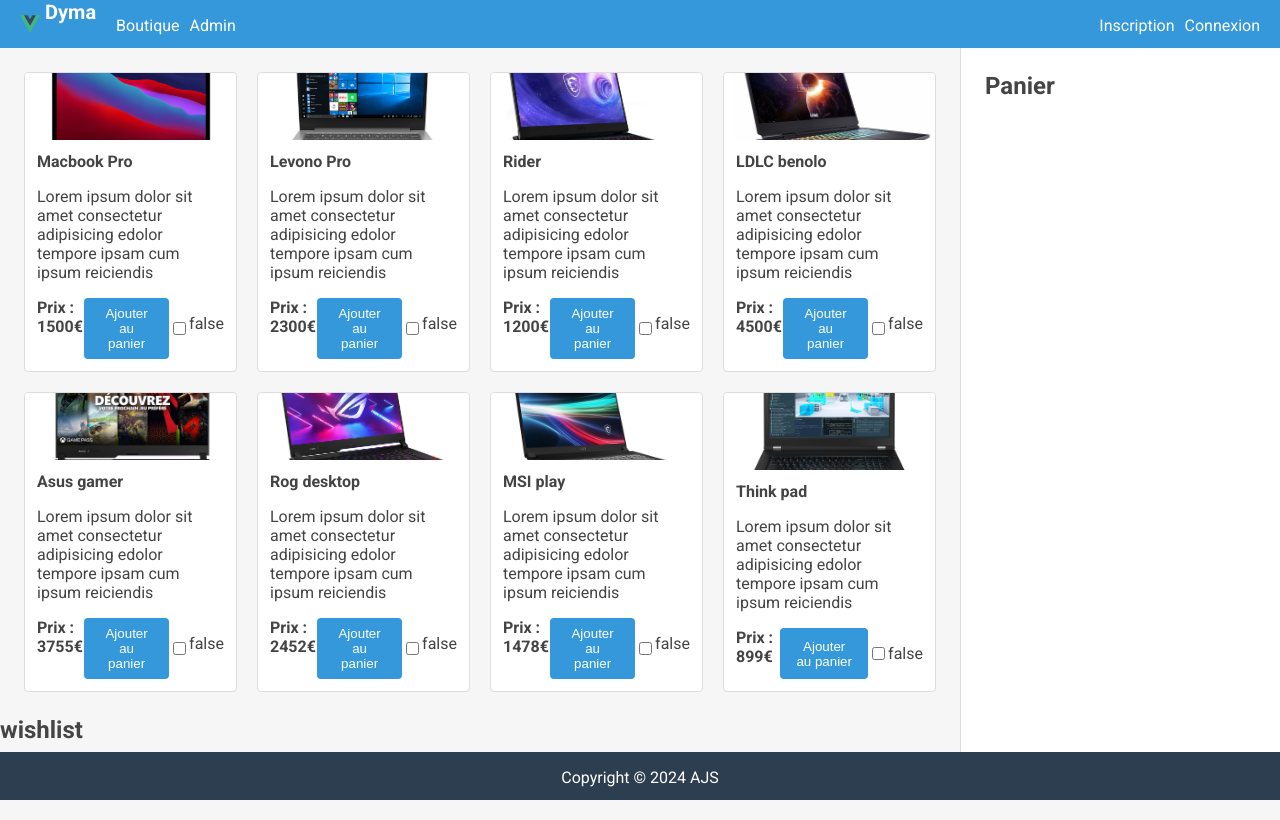
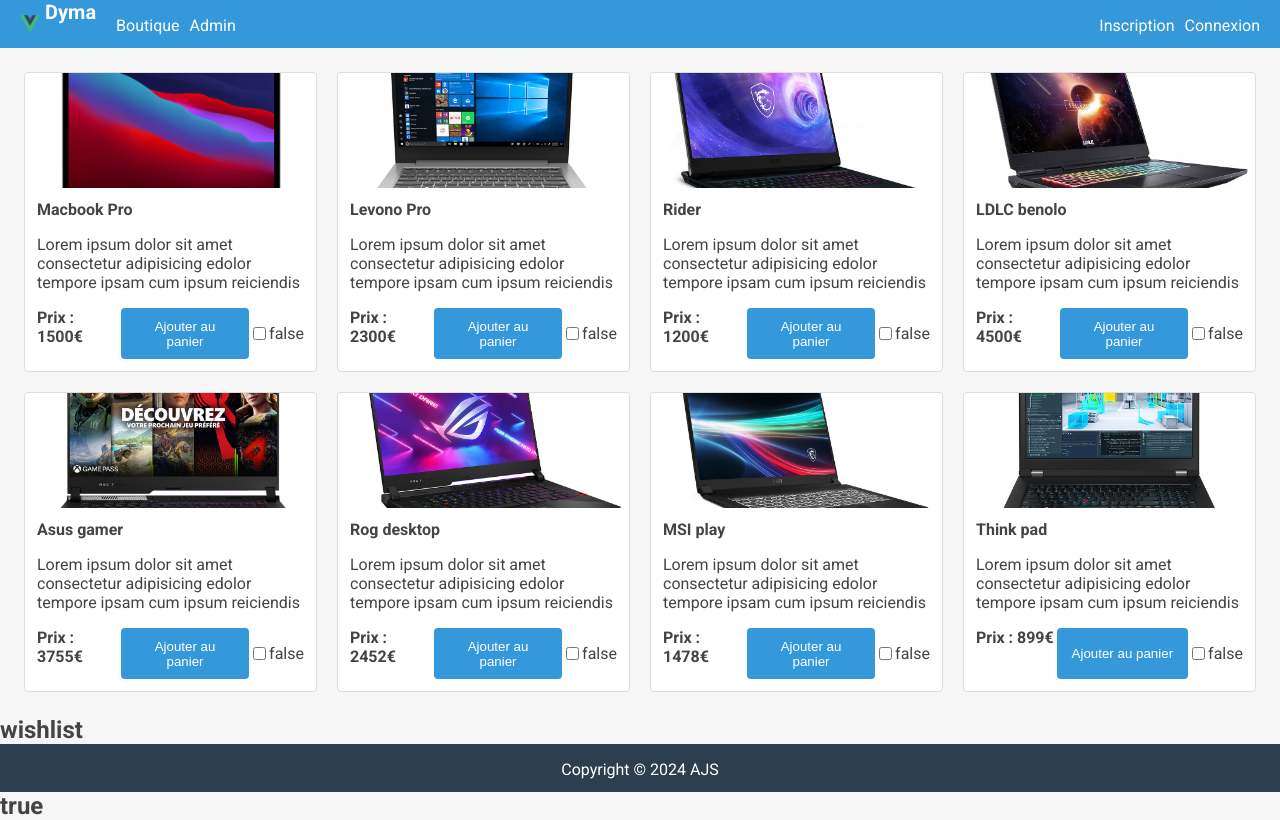
Before and after one commit to Antony-jacques/vue-ecommerce, a Vue app: page / in a window 1280 px wide. Built offline with nearby package versions, Linux system fonts and the light colour scheme.

Commit message:
total price

```diff
--- a/src/App.vue
+++ b/src/App.vue
@@ -4,7 +4,7 @@
 import Shop from './components/Shop/Shop.vue'
 import Cart from './components/Cart/Cart.vue'
 import data from './data/product'
-import { reactive } from 'vue'
+import { computed, reactive } from 'vue'
 import type { ProductCartInterface, ProductInterface } from './interfaces'
 
 const state = reactive<{
@@ -33,18 +33,25 @@
   const productFromCart = state.cart.find((product) => product.id === productId)
   if (productFromCart) {
     if (productFromCart.quantity === 1) {
-      state.cart = state.cart.filter(product => product.id != productId)
+      state.cart = state.cart.filter((product) => product.id != productId)
     } else {
       productFromCart.quantity--
     }
   }
+}
 
-  // state.cart = state.cart.filter(product => product.id != productId)
-}
+const cartEmpty = computed(() => state.cart.length === 0)
+
 </script>
 
 <template>
-  <div class="app-container">
+  <div
+    class="app-container"
+    :class="{
+      gridEmpty: cartEmpty
+    }"
+  >
+    <h2>{{ cartEmpty }}</h2>
     <TheHeader class="header" />
     <Shop
       @add-product-to-cart="addProductToCart"
@@ -52,14 +59,19 @@
       @add-to-wish-list="addToWishList"
       class="shop"
     />
-    <Cart @remove-product-from-cart="removeProductFromCart" :cart="state.cart" class="cart" />
+    <Cart
+      v-if="!cartEmpty"
+      @remove-product-from-cart="removeProductFromCart"
+      :cart="state.cart"
+      class="cart"
+    />
     <TheFooter class="footer" />
   </div>
 </template>
 
 <style lang="scss">
-@use './assets/base.scss' as *;
-@use './assets/debug.scss' as *;
+@use './assets/scss/base.scss' as *;
+@use './assets/scss/debug.scss' as *;
 
 .app-container {
   min-height: 100vh;
@@ -68,17 +80,26 @@
   grid-template-columns: 75% 25%;
   grid-template-rows: 48px auto 48px;
 }
+
 .header {
   grid-area: header;
 }
+
 .shop {
   grid-area: shop;
 }
+
+.gridEmpty {
+  grid-template-areas: 'header' 'shop' 'footer';
+  grid-template-columns: 100%;
+}
+
 .cart {
   grid-area: cart;
   border-left: var(--border);
   background-color: white;
 }
+
 .footer {
   grid-area: footer;
 }
--- a/src/assets/main.css
+++ b/src/assets/main.css
@@ -1,2 +1,2 @@
-@import './base.scss';
-@import './debug.scss';
+@import './scss/base.scss';
+@import './scss/debug.scss';
--- a/src/assets/base.scss
+++ b/src/assets/scss/base.scss
@@ -154,3 +154,10 @@
     background-color: var(--danger-2);
   }
 }
+.btn-success {
+  background-color: var(--success-1);
+  color: var(--text-primary-color);
+  &:hover {
+    background-color: var(--success-2);
+  }
+}
--- a/src/components/Cart/Cart.vue
+++ b/src/components/Cart/Cart.vue
@@ -1,22 +1,32 @@
 <script setup lang="ts">
-import type { ProductCartInterface } from '../../interfaces';
-import CartProductList from './CartProductList.vue';
+import { computed } from 'vue'
+import type { ProductCartInterface } from '../../interfaces'
+import CartProductList from './CartProductList.vue'
 
-defineProps<{
+const props = defineProps<{
   cart: ProductCartInterface[]
 }>()
 
 const emit = defineEmits<{
-  (e:'removeProductFromCart', $event)
+  (e: 'removeProductFromCart', $event)
 }>()
 
-
+const totalPrice = computed(() =>
+  props.cart.reduce((totalPrice, product) => {
+    return  totalPrice + product.price * product.quantity
+  }, 0)
+)
 </script>
 
 <template>
-  <div class="p-20">
+  <div class="p-20 d-flex flex-column">
     <h2 class="mb-10">Panier</h2>
-    <CartProductList @remove-product-from-cart="emit('removeProductFromCart', $event)" :cart="cart"/>
+    <CartProductList
+      class="flex-fill"
+      @remove-product-from-cart="emit('removeProductFromCart', $event)"
+      :cart="cart"
+    />
+    <button class="btn btn-success">Commander {{ totalPrice }} €</button>
   </div>
 </template>
 
```
Also changed, not shown: src/assets/scss/debug.scss (renamed from src/assets/debug.scss).
